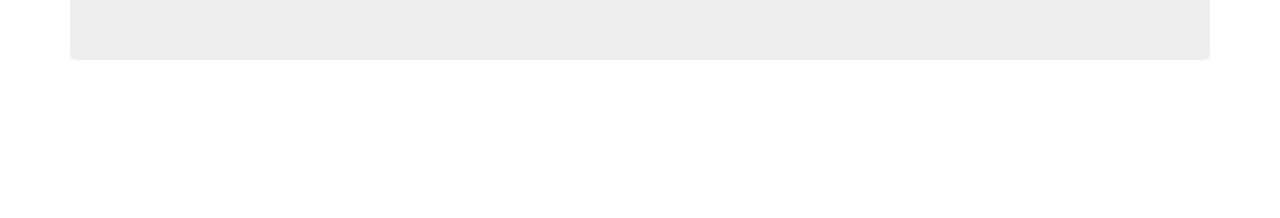
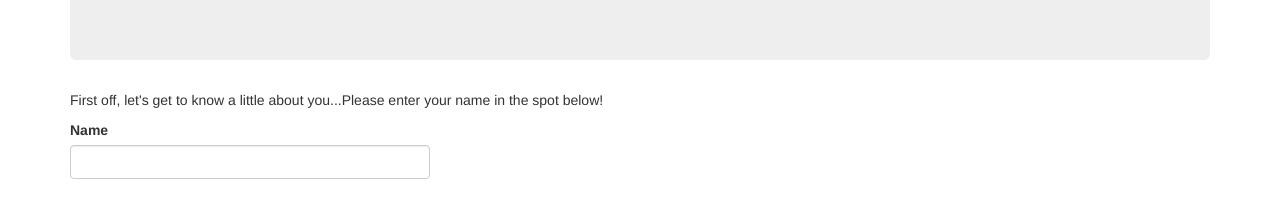
Before and after one commit to 3ntomasino/programming-language-suggester, a plain HTML site: page index.html in a window 1280 px wide. Shown: the part 180-398 px from the top of the page. Drawn offline with Linux system fonts and the light colour scheme.

Commit message:
Add intro p tag with label and input id for user's name.

```diff
--- a/index.html
+++ b/index.html
@@ -14,9 +14,17 @@
         <h1>Interested in Programming?</h1>
         <p>Here's a little quiz that should help you decide on what language might be right for you!</p>
       </div>
-
-
-
+      <form id="blanks">
+        <div class="form-group">
+          <p>First off, let's get to know a little about you...Please enter your name in the spot below!</p>
+          <div class="row">
+            <div class="col-sm-4">
+              <label for="name">Name</label>
+              <input id="name" class="form-control" type="text">
+            </div>
+          </div>
+        </div>
+      </form>
     </div>
   </body>
 </html>
```
